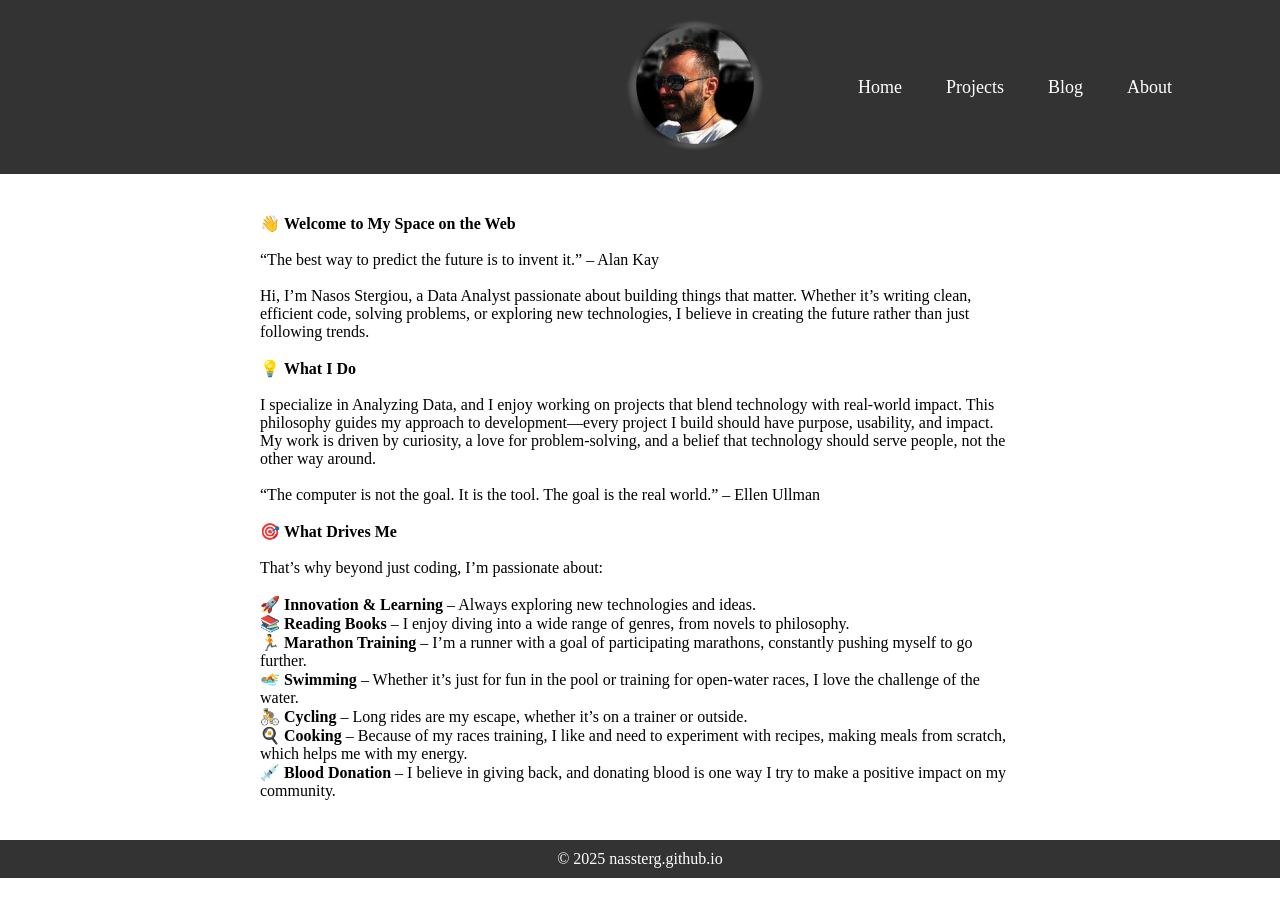
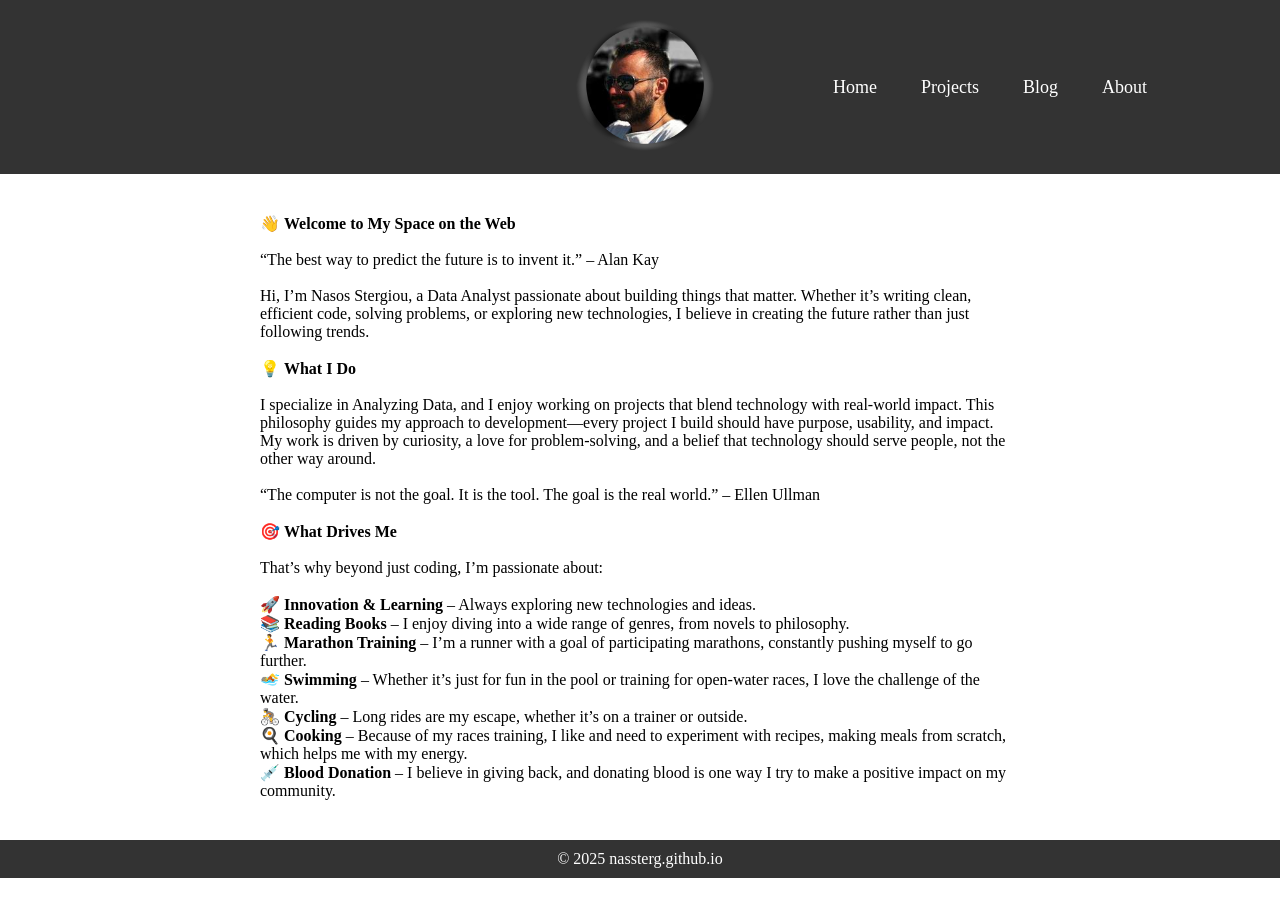
Before and after one commit to nassterg/nassterg.github.io, a Jekyll site: the page built from README.md, in a window 1280 px wide. Built offline with Jekyll 4.4.1, drawn with Linux system fonts in a browser that asks for light colours; our own code applies the rules of GitHub Pages for plain Markdown files.

Commit message:
Update style.css

```diff
--- a/assets/css/style.css
+++ b/assets/css/style.css
@@ -47,7 +47,7 @@
 
 /* Logo positioned near the menu, not far right */
 .logo {
-    margin-left: 600px; /* Move it a bit away from the menu */
+    margin-left: 550px; /* Move it a bit away from the menu */
 }
 
 .logo .avatar {
```
